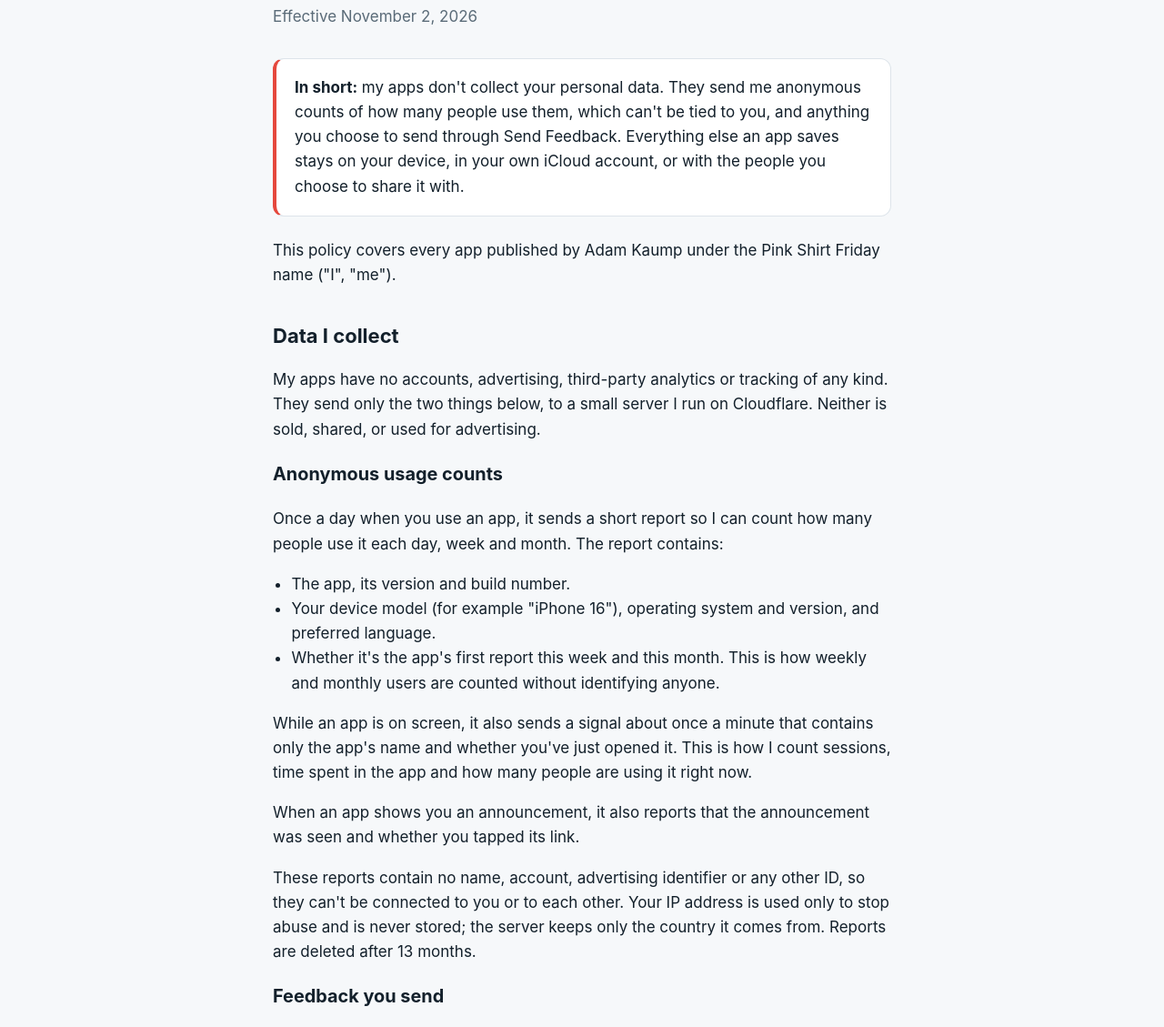
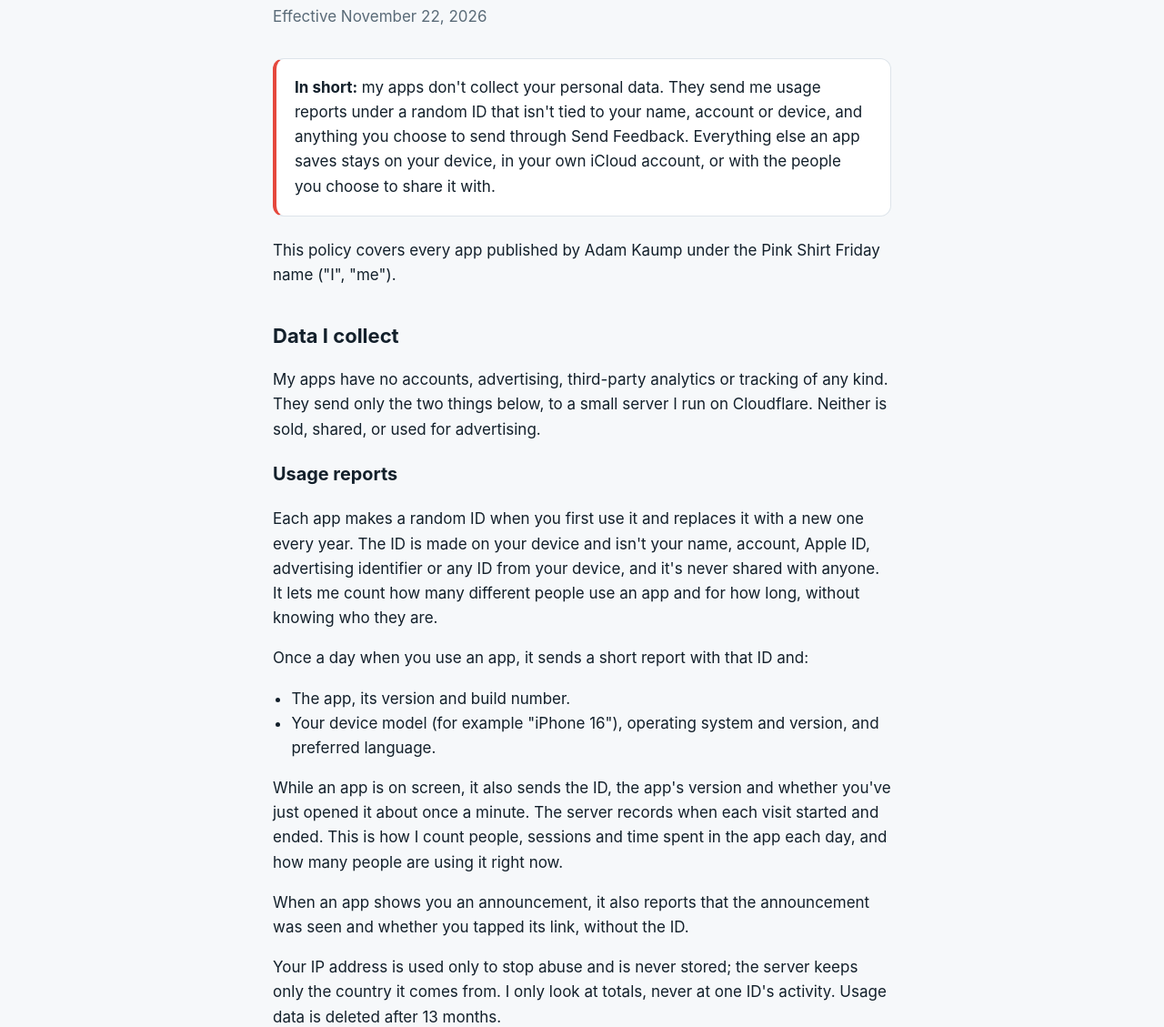
Before and after one commit to adamkaump/pinkshirtfriday.com, a plain HTML site: page privacy/index.html in a window 1280 px wide. Shown: the part 171-1300 px from the top of the page at 91% size. Drawn offline with Linux system fonts and the light colour scheme.

Commit message:
Describe the random install ID in the privacy policy
Co-Authored-By: Claude Opus 5.5 <noreply@anthropic.com>

```diff
--- a/privacy/index.html
+++ b/privacy/index.html
@@ -27,10 +27,10 @@
   <main class="doc">
     <div class="wrap narrow">
       <h1>Privacy Policy</h1>
-      <p class="updated">Effective November 2, 2026</p>
+      <p class="updated">Effective November 22, 2026</p>
 
       <div class="callout">
-        <p><strong>In short:</strong> my apps don't collect your personal data. They send me anonymous counts of how many people use them, which can't be tied to you, and anything you choose to send through Send Feedback. Everything else an app saves stays on your device, in your own iCloud account, or with the people you choose to share it with.</p>
+        <p><strong>In short:</strong> my apps don't collect your personal data. They send me usage reports under a random ID that isn't tied to your name, account or device, and anything you choose to send through Send Feedback. Everything else an app saves stays on your device, in your own iCloud account, or with the people you choose to share it with.</p>
       </div>
 
       <p>This policy covers every app published by Adam Kaump under the Pink Shirt Friday name ("I", "me").</p>
@@ -38,16 +38,16 @@
       <h2>Data I collect</h2>
       <p>My apps have no accounts, advertising, third-party analytics or tracking of any kind. They send only the two things below, to a small server I run on Cloudflare. Neither is sold, shared, or used for advertising.</p>
 
-      <h3>Anonymous usage counts</h3>
-      <p>Once a day when you use an app, it sends a short report so I can count how many people use it each day, week and month. The report contains:</p>
+      <h3>Usage reports</h3>
+      <p>Each app makes a random ID when you first use it and replaces it with a new one every year. The ID is made on your device and isn't your name, account, Apple ID, advertising identifier or any ID from your device, and it's never shared with anyone. It lets me count how many different people use an app and for how long, without knowing who they are.</p>
+      <p>Once a day when you use an app, it sends a short report with that ID and:</p>
       <ul>
         <li>The app, its version and build number.</li>
         <li>Your device model (for example "iPhone 16"), operating system and version, and preferred language.</li>
-        <li>Whether it's the app's first report this week and this month. This is how weekly and monthly users are counted without identifying anyone.</li>
       </ul>
-      <p>While an app is on screen, it also sends a signal about once a minute that contains only the app's name and whether you've just opened it. This is how I count sessions, time spent in the app and how many people are using it right now.</p>
-      <p>When an app shows you an announcement, it also reports that the announcement was seen and whether you tapped its link.</p>
-      <p>These reports contain no name, account, advertising identifier or any other ID, so they can't be connected to you or to each other. Your IP address is used only to stop abuse and is never stored; the server keeps only the country it comes from. Reports are deleted after 13 months.</p>
+      <p>While an app is on screen, it also sends the ID, the app's version and whether you've just opened it about once a minute. The server records when each visit started and ended. This is how I count people, sessions and time spent in the app each day, and how many people are using it right now.</p>
+      <p>When an app shows you an announcement, it also reports that the announcement was seen and whether you tapped its link, without the ID.</p>
+      <p>Your IP address is used only to stop abuse and is never stored; the server keeps only the country it comes from. I only look at totals, never at one ID's activity. Usage data is deleted after 13 months.</p>
 
       <h3>Feedback you send</h3>
       <p>If you use Send Feedback in an app, I receive your message, the email address you give (if any), and the app version, device model, operating system version, language and country. I use them only to read and reply to your message. Your IP address isn't stored. Feedback is kept until I've dealt with it, and I'll delete yours on request.</p>
@@ -75,7 +75,7 @@
       </ul>
 
       <h2>Children</h2>
-      <p>My apps don't knowingly collect personal information from children. Usage counts are anonymous, and feedback includes only what the sender chooses to write.</p>
+      <p>My apps don't knowingly collect personal information from children. Usage reports use a random ID rather than anything that identifies the person, and feedback includes only what the sender chooses to write.</p>
 
       <h2>Changes</h2>
       <p>If this policy changes, I'll update this page and its effective date before the change takes effect in any app.</p>
```
